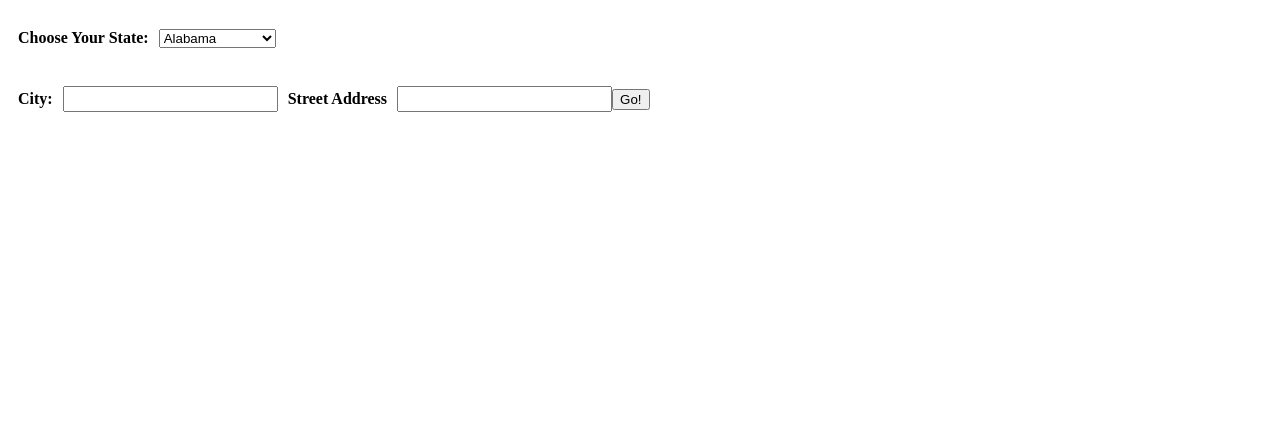
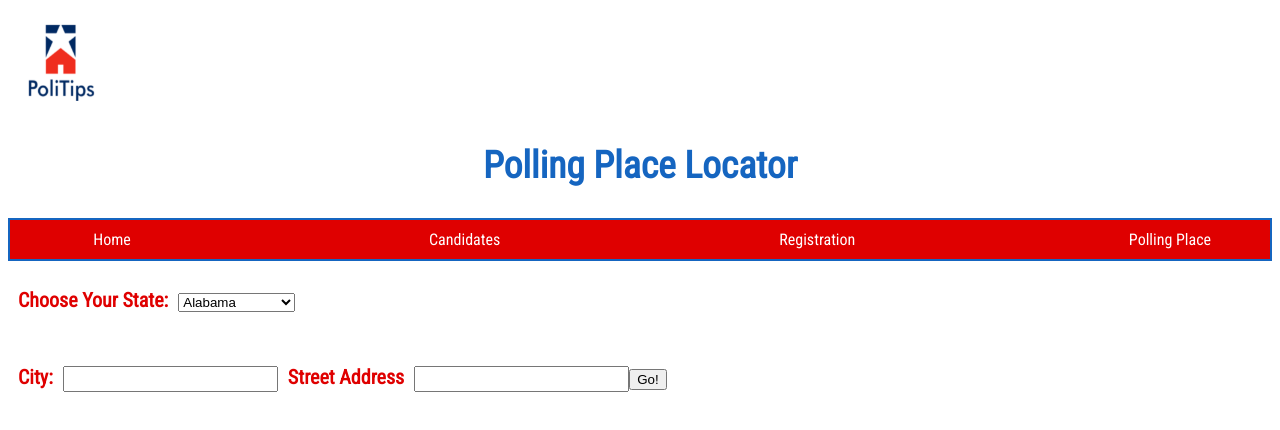
Before and after one commit to minestronesoprano/politips, a plain HTML site: page templates/pollingplace.html in a window 1280 px wide. Drawn offline with Linux system fonts and the light colour scheme.

Commit message:
CSS updates

```diff
--- a/static/home-Politips.css
+++ b/static/home-Politips.css
@@ -1,3 +1,12 @@
+body{
+  font-family: 'Roboto Condensed', sans-serif;
+}
+.banner{
+  color:#1565c0;
+  text-align: center;
+  font-size: 25px;
+}
+
 .tags-banner {
   display: flex;
   flex-direction: row;
--- a/static/pollingplace.css
+++ b/static/pollingplace.css
@@ -1,3 +1,19 @@
+body{
+  font-family: 'Roboto Condensed', sans-serif;
+}
+#header{
+  color:#1565c0;
+  text-align: center;
+  font-size: 25px;
+}
+
+.headers{
+  color: 	#DF0000;
+  font-size: 20px;
+  padding: 0px;
+  padding-left: 10px;
+  padding-right: 10px;
+}
 .divis {
   display: flex;
   flex-direction: row;
@@ -12,8 +28,35 @@
  font-size: 13px;
  font: caption;
 }
-.headers {
-  padding: 0px;
-  padding-left: 10px;
-  padding-right: 10px;
+
+#navigation{
+
+  width: 100%;
+  display: flex;
 }
+
+#navigation ul{
+  list-style-type:none;
+  margin: 0;
+  padding: 0;
+  overflow: hidden;
+  background-color: #DF0000;
+  border: 2px solid #1565c0;
+  width: 100%;
+  display: flex;
+  justify-content: space-between;
+}
+
+#navigation li{
+  float: left;
+  width: 200px;
+  margin-left: 2px;
+}
+
+#navigation li a{
+  display: block;
+  color: white;
+  text-align: center;
+  padding: 10px 16px;
+  text-decoration: none;
+}
--- a/static/profile.css
+++ b/static/profile.css
@@ -0,0 +1,7 @@
+body{
+  font-family: 'Roboto Condensed', sans-serif;
+}
+
+.headers{
+  color: 	#1565c0;
+  font-size: 10px
--- a/static/register.css
+++ b/static/register.css
@@ -27,7 +27,7 @@ body{
   margin: 0;
   padding: 0;
   overflow: hidden;
-  background-color: red;
+  background-color: #DF0000;
   border: 2px solid #1565c0;
   width: 100%;
   display: flex;
--- a/templates/pollingplace.html
+++ b/templates/pollingplace.html
@@ -3,9 +3,21 @@
   <head>
     <meta charset="utf-8">
     <link rel="stylesheet" href="../static/pollingplace.css">
+    <link href="https://fonts.googleapis.com/css?family=Roboto+Condensed&display=swap" rel="stylesheet">
     <title>Find Your Voting Place!</title>
   </head>
   <body>
+    <img src="Screen Shot 2019-07-31 at 4.35.08 PM.png" alt="PoliTips Logo" width="100" height="100">
+    <section id="header">
+    <h1>Polling Place Locator</h1>
+  </section>
+  <section id="navigation">
+  <ul>
+    <li><a href="/">Home</a></li>
+    <li><a href="">Candidates</a></li>
+    <li><a href="/registration">Registration</a></li>
+    <li><a href="/pollingplace">Polling Place</a></li>
+    </section>
     <div class="divis">
       <h4 class="headers">Choose Your State: </h4>
       <form class="in_states" id="states_drpdwn" method="post" action="">
```
Also changed, not shown: templates/home-Politips.html (+1 -0 lines), templates/profile.html (+1 -0 lines), templates/register.html (+1 -1 lines), 1 other file.
